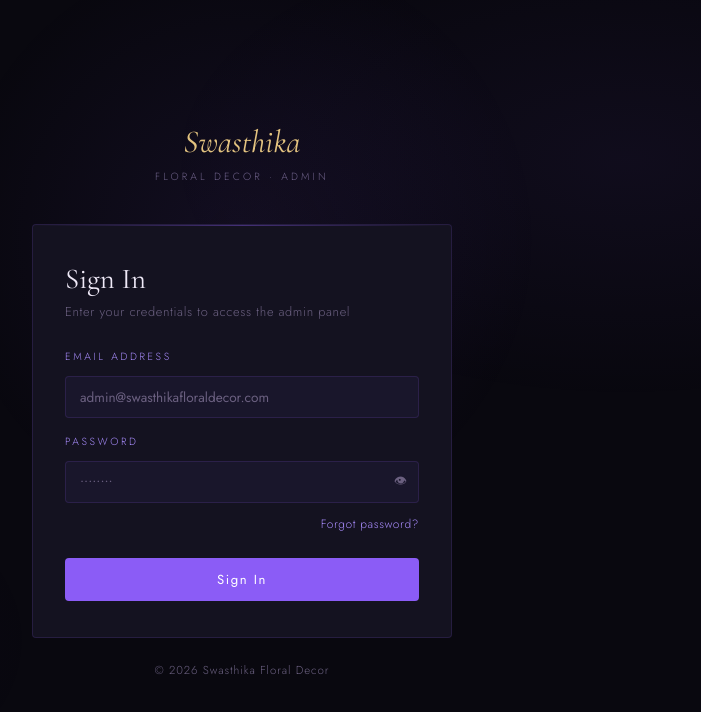
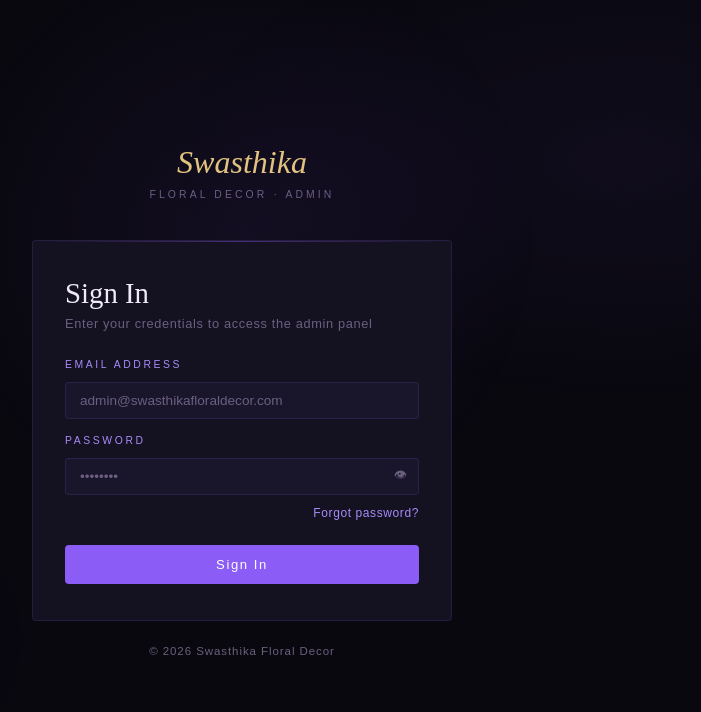
Before and after one commit to chaminduDKC/swasthika-florals-ad, a React (Vite) app: page /login in a window 1280 px wide. Shown: the top 712 px of the page, without its empty margins (398-1099 px from the left). Built offline with nearby package versions, Linux system fonts and the light colour scheme; no server answers.

Commit message:
added a light weight font, fixed ui bug

```diff
--- a/src/App.jsx
+++ b/src/App.jsx
@@ -48,6 +48,7 @@ export default function App() {
             <Route path="/forgot-password" element={<PublicRoute><ForgotPassword /></PublicRoute>} />
             <Route path="/reset-password"  element={<PublicRoute><ResetPassword /></PublicRoute>} />
             <Route path="/verify-otp" element={<PublicRoute><OTPVerify /></PublicRoute>} />
+            <Route path="/health" element={<PublicRoute><h1>health</h1></PublicRoute>} />
 
             {/* Protected */}
             <Route path="/" element={<ProtectedRoute><Layout /></ProtectedRoute>}>
--- a/src/components/Layout.jsx
+++ b/src/components/Layout.jsx
@@ -92,7 +92,7 @@ export default function Layout() {
           borderBottom: '1px solid var(--border)', display:'flex', alignItems:'center',
           padding: '0 24px', gap: 16, position:'sticky', top:0, zIndex:100,
         }}>
-          <button
+          <button className="adm-hamburger"
             onClick={() => setSidebarOpen(!sidebarOpen)}
             style={{ background:'none', border:'none', color:'var(--text)', fontSize:'1.2rem', padding:4, display:'flex', flexDirection:'column', gap:4 }}
           >
@@ -126,6 +126,9 @@ export default function Layout() {
         @media (min-width: 900px) {
           .adm-sidebar { left: 0 !important; }
           .adm-main-wrap { margin-left: 240px !important; }
+          .adm-hamburger {
+            display: none !important;
+            }
         }
       `}</style>
     </div>
--- a/src/index.css
+++ b/src/index.css
@@ -17,11 +17,14 @@
   --success:   #10b981;
   --error:     #ef4444;
   --warning:   #f59e0b;
-  --ff-display: 'Cormorant Garamond', serif;
-  --ff-body:    'Jost', sans-serif;
+  --ff-display: 'Poppins', serif;
+  --ff-body:    'Poppins', sans-serif;
   --tr: 0.3s cubic-bezier(0.22, 1, 0.36, 1);
   --radius: 4px;
 }
+
+/*   --ff-display: 'Cormorant Garamond', serif;
+  --ff-body:    'Jost', sans-serif; */
 
 html { scroll-behavior: smooth; }
 
@@ -84,6 +87,9 @@ a { text-decoration: none; color: inherit; }
   font-size: .65rem; letter-spacing: .25em; text-transform: uppercase;
   color: var(--purple-lt); margin-bottom: 6px; display: block;
 }
+
+
+
 
 .adm-input, .adm-textarea, .adm-select {
   width: 100%;
@@ -230,7 +236,9 @@ a { text-decoration: none; color: inherit; }
   display: flex; align-items: center; justify-content: center;
   font-size: 1.2rem;
 }
-
+.nne{
+  display: none;
+}
 /* Upload dropzone */
 .adm-dropzone {
   border: 2px dashed var(--border-lt); border-radius: var(--radius);
```
